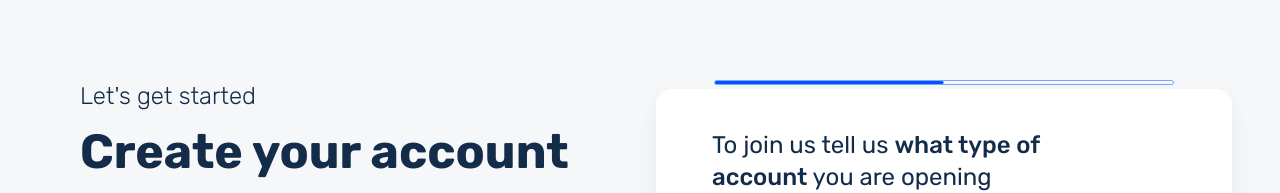
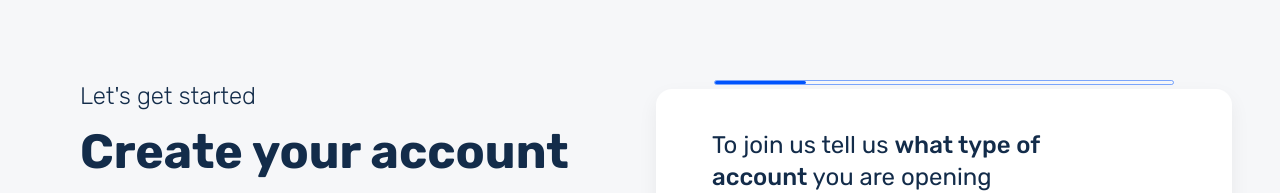
Before and after one commit to Gokul-Gopi/ui-assignment, a Next.js app: page / in a window 1280 px wide. Shown: the top 193 px of the page. Built offline with nearby package versions, Linux system fonts and the light colour scheme.

Commit message:
feat: dynamic progress bar indicating onboarding steps

```diff
--- a/src/components/layout/AppLayout.tsx
+++ b/src/components/layout/AppLayout.tsx
@@ -1,12 +1,17 @@
 import artboard from "../../../public/art-board.svg";
 import Image from "next/image";
 import { Progress } from "@/components/ui/Progress";
+import useOnBoardingStore from "@/store";
 
 interface AppLayoutProps {
   children: React.ReactNode;
 }
 
 const AppLayout = ({ children }: AppLayoutProps) => {
+  const step = useOnBoardingStore((state) => state.step);
+
+  const progress = (step / 5) * 100;
+
   return (
     <div className="bg-background flex min-h-screen pt-20 pr-12 pb-12 pl-20 max-lg:flex-col max-lg:px-12 max-lg:pt-16 max-md:px-6">
       <aside className="flex flex-col justify-between lg:flex-1">
@@ -31,7 +36,7 @@ const AppLayout = ({ children }: AppLayoutProps) => {
 
       <main className="bg-background flex-1 max-lg:flex max-lg:flex-col">
         <Progress
-          value={50}
+          value={progress}
           className="mx-auto mb-1 max-w-[80%] rounded-full"
         />
         <div className="shadow-card flex h-full flex-1 flex-col rounded-2xl bg-white px-6 pt-10 pb-14 md:px-14">
```
